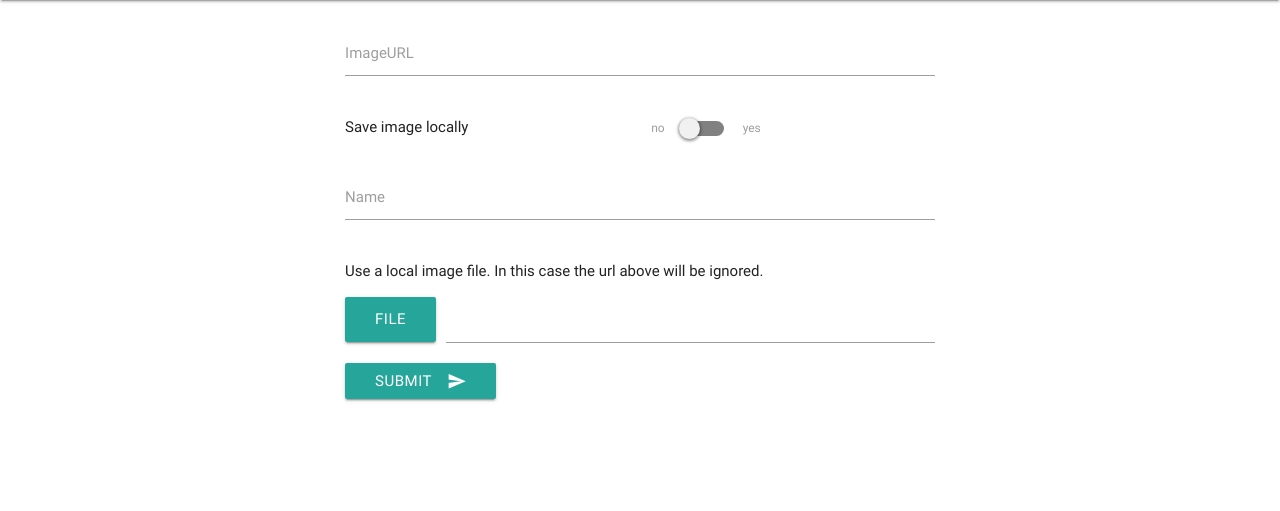
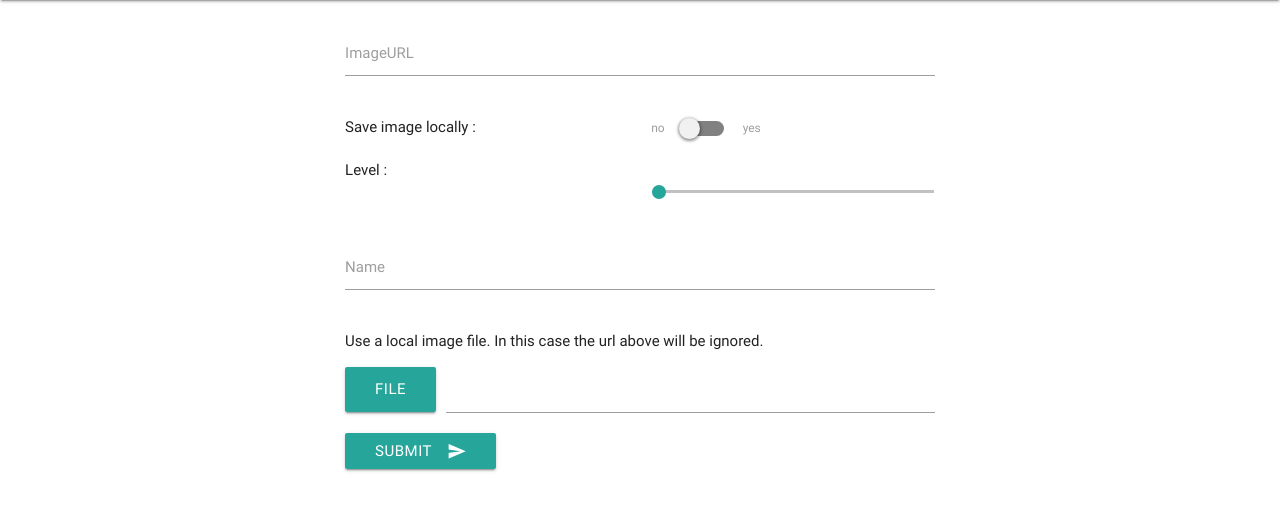
Before and after one commit to alexkantas/imageQuiz, a PHP site: page /admin/upload.html in a window 1280 px wide. Shown: the part 64-575 px from the top of the page. Run offline with PHP 8.4, Linux system fonts and the light colour scheme; some libraries are stand-ins or nearby versions.

```diff
--- a/admin/dashboard.html
+++ b/admin/dashboard.html
@@ -66,7 +66,7 @@
 		<script src="/js/materialize.js"></script>
 		<script src="/js/main.js"></script>
 		<script>
-			showAll("/data/quizData.json")
+			showAll("/actions/quizData.php")
 		</script>
 
 </body>
--- a/admin/upload.html
+++ b/admin/upload.html
@@ -23,7 +23,7 @@
 	<div class="container">
 
 		<div class="row margin-top">
-			<form id="upload-form" class="col s12 m8 offset-m2" action="/actions/upload.php" method="post" enctype="multipart/form-data">
+			<form id="upload-form" class="col s12 m8 offset-m2" action="/actions/upload.php" method="POST" enctype="multipart/form-data">
 				<div class="row">
 					<div class="input-field col s12">
 						<input id="email" type="text" name="imgUrl" class="validate">
@@ -32,7 +32,7 @@
 				</div>
 				<div class="row">
 					<div class=" col s6">
-						Save image locally
+						Save image locally :
 					</div>
 					<div class=" col s6">
 
@@ -44,6 +44,16 @@
 								yes
 							</label>
 						</div>
+					</div>
+				</div>
+				<div class="row">
+					<div class=" col s6">
+						Level :
+					</div>
+					<div class=" col s6">
+						<p class="range-field">
+							<input type="range" name="level" min="1" max="10"  value="1"/>
+						</p>
 					</div>
 				</div>
 				<div class="row">
--- a/test.php
+++ b/test.php
@@ -1,5 +1,6 @@
 <?php
-
+/**This file is just for testing various classes and functions
+*/
 require 'vendor/autoload.php';
 
 echo "<h1>Test</h1>";
```
Also changed, not shown: actions/quizData.php (added, +7 -0 lines), core/Actions/Action.php (+9 -3 lines), core/Actions/QuizAction.php (+23 -0 lines), 2 other files.
